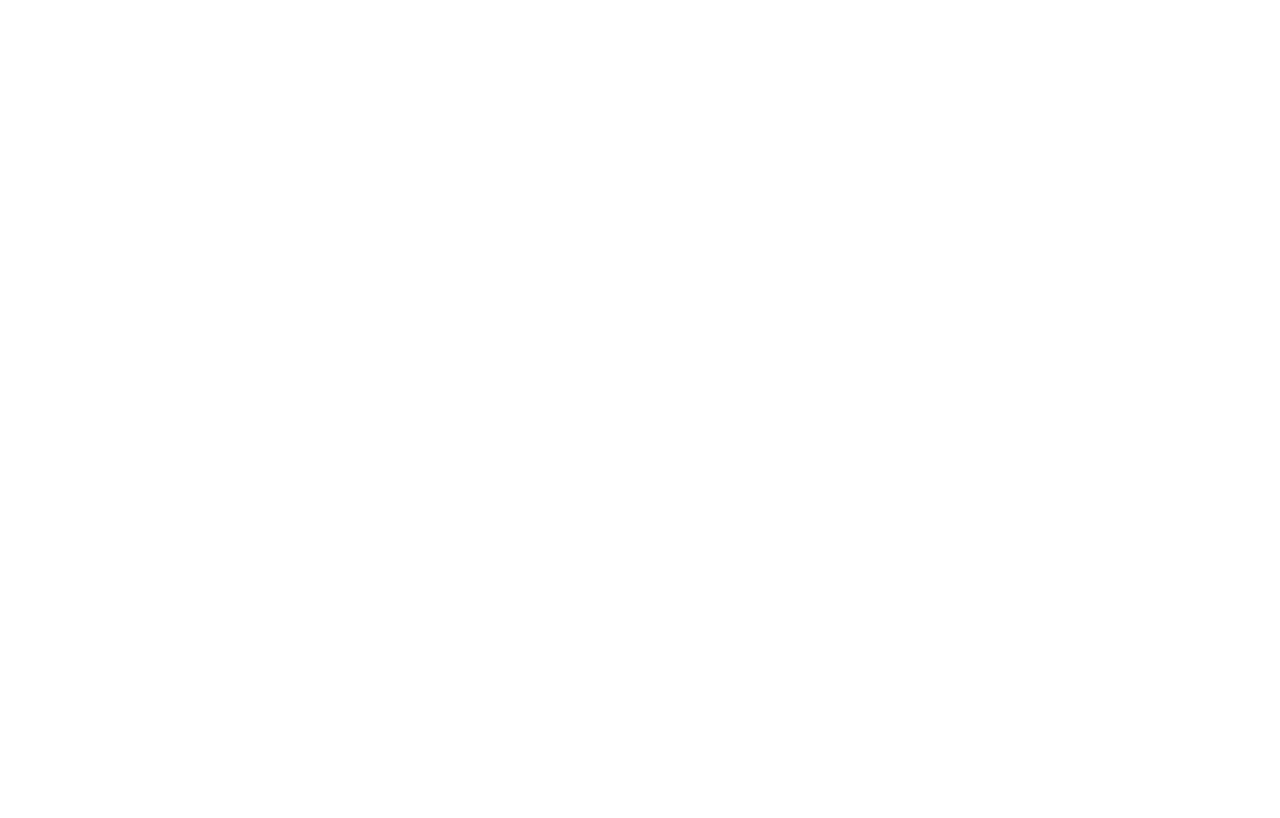
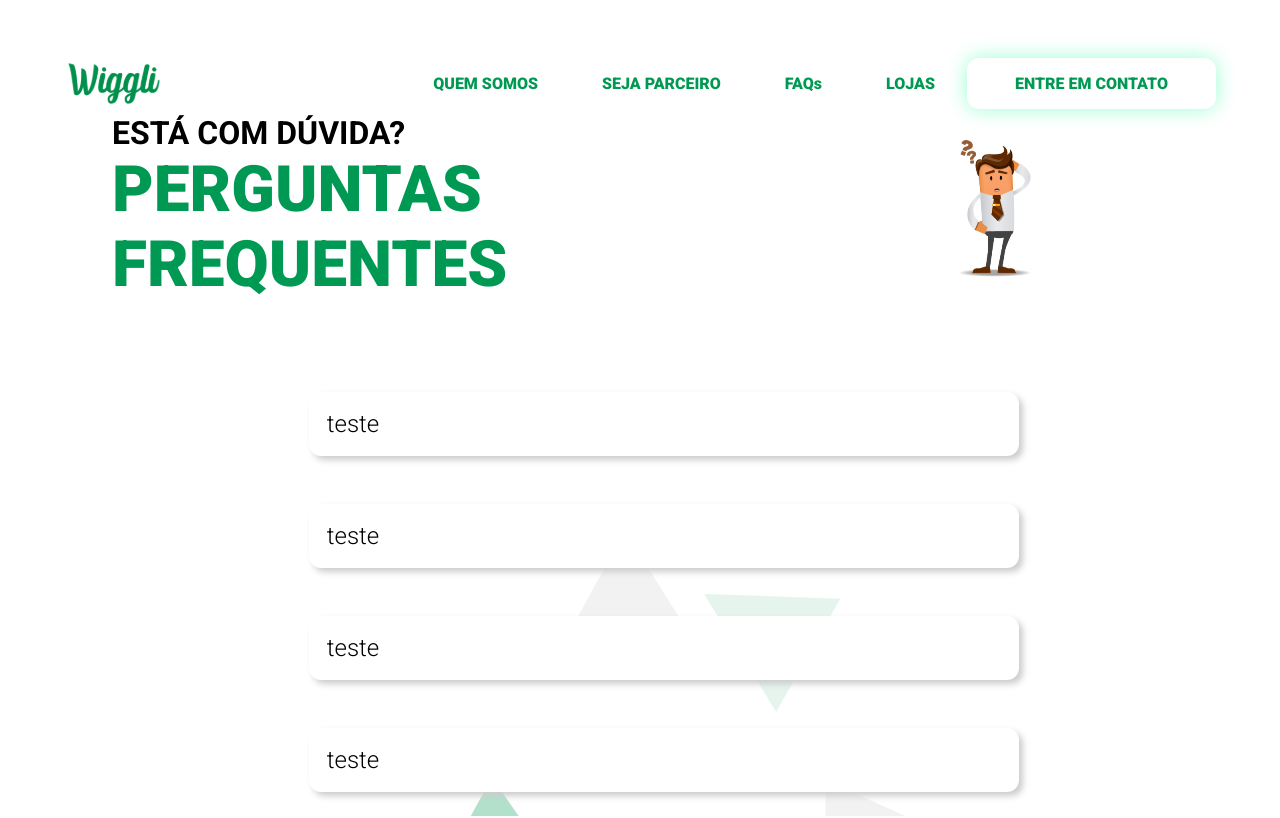
Before and after one commit to gustavosilvaf/Smerca, a React (Create React App) app: page /faqs in a window 1280 px wide. Shown: the top 818 px of the page. Built offline with nearby package versions, Linux system fonts and the light colour scheme; the HTML template or start-up script is replaced by a standard one.

Commit message:
created client faqs

```diff
--- /dev/null
+++ b/src/pages/FaqPage/index.js
@@ -0,0 +1,31 @@
+import React from 'react';
+import './styles.scss';
+import TopMenu from '../../Components/TopMenu';
+import Footer from '../../Components/Footer';
+import menInDoubt from '../../assets/images/doubt.png'
+import Faq from '../../Components/Faq';
+
+const FaqPage = () => <>
+    <TopMenu color="green"/>
+    <div className="FaqPage">
+      <div className="FaqPage__first-container">
+        <div className="FaqPage__text-container">
+          <h4 className="FaqPage__subtitle">ESTÁ COM DÚVIDA?</h4>
+          <h3 className="FaqPage__title">PERGUNTAS FREQUENTES</h3>
+        </div>
+        <div className="FaqPage__image-container">
+          <img className="FaqPage__image" src={menInDoubt} alt="Homem em dúvida"/>
+        </div>
+      </div>
+      <div className="FaqPage__faq-container">
+        <Faq title="teste" description="teste"/>
+        <Faq title="teste" description="teste"/>
+        <Faq title="teste" description="teste"/>
+        <Faq title="teste" description="teste"/>
+
+      </div>
+    </div>
+    <Footer />
+</>
+
+export default FaqPage;
--- /dev/null
+++ b/src/pages/FaqPage/styles.scss
@@ -0,0 +1,72 @@
+@import '../../style-guide.scss';
+
+.FaqPage {
+  width: 100%;
+  display: flex;
+  flex-direction: column;
+  justify-content: center;
+  align-items: center;
+  padding: 3em;
+
+  &__first-container {
+    width: 100%;
+    height: 40vh;
+    display: flex;
+    justify-content: space-between;
+    align-items: center;
+  }
+
+  &__text-container {
+    padding-left: 4em;
+    display: flex;
+    flex-direction: column;
+    justify-content: center;
+    width: 60%;
+  }
+
+  &__title {
+    font-size: 4em;
+    font-weight: 800;
+    color: $primary-color;
+  }
+
+  &__subtitle {
+    font-size: 2em;
+  }
+
+
+
+  &__image-container {
+    display: flex;
+    justify-content: center;
+    align-items: center;
+    width: 40%;
+  }
+
+  &__image {
+    height: 20vh;
+  }
+
+  &__faq-container {
+    width: 60%;
+    background: url('../../assets/images/background-contact.svg');
+  }
+}
+
+@media (max-width: $notebook-break-point) {
+
+  .FaqPage {
+    padding: 1em;
+    &__title {
+      font-size: 2em;
+    }
+    &__subtitle {
+      font-size: 1em;
+    }
+
+    &__faq-container {
+      width: 100%;
+    }
+  }
+
+}
--- a/src/routes.js
+++ b/src/routes.js
@@ -5,6 +5,7 @@
 import Home from './pages/Home';
 import Stores from './pages/Stores';
 import RegisterStore from './pages/RegisterStore';
+import FaqPage from './pages/FaqPage';
 
 const Routes = () => (
   <BrowserRouter>
@@ -12,6 +13,7 @@
       <Route exact path="/" component={Home} />
       <Route exact path="/stores" component={Stores} />
       <Route exact path="/register-store" component={RegisterStore} />
+      <Route exact path="/faqs" component={FaqPage} />
     </Switch>
   </BrowserRouter>
 );
--- a/src/utils/constants.js
+++ b/src/utils/constants.js
@@ -25,7 +25,7 @@
 export const menuItens = [
   {
     name: 'QUEM SOMOS',
-    link: '/#who-we-are',
+    link: '/',
   },
 
   {
@@ -35,7 +35,7 @@
 
   {
     name: 'FAQs',
-    link: '/#',
+    link: '/faqs',
   },
 
   {
```
